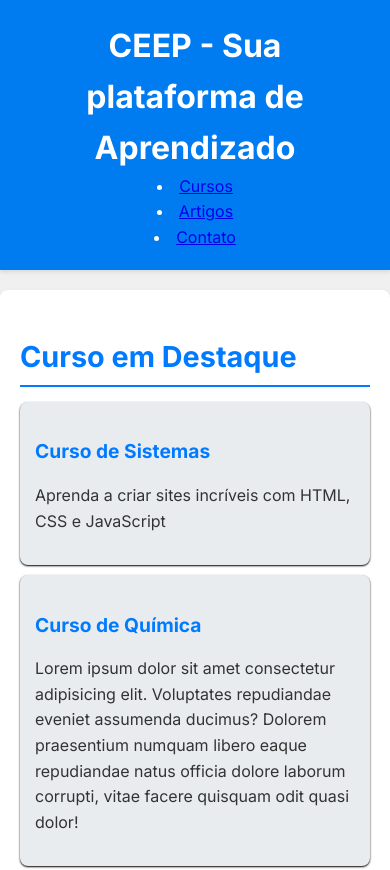
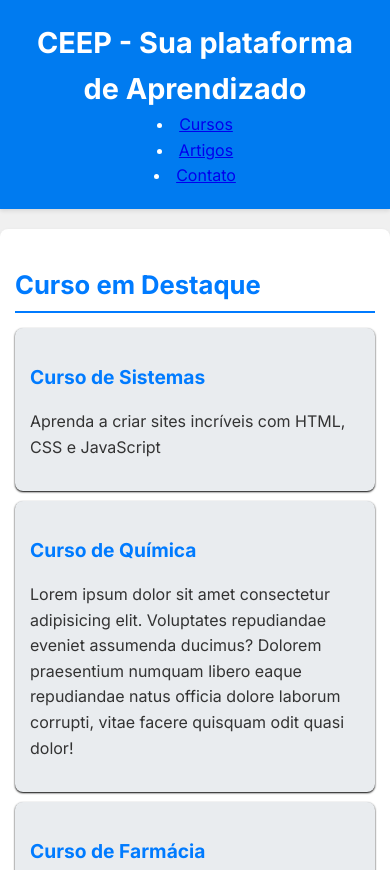
Before and after one commit to JoaoMarceloGuastala09/PaginaCEEP, a plain HTML site: page index.html in a window 390 px wide. Shown: the top 870 px of the page. Drawn offline with nearby package versions, Linux system fonts and the light colour scheme.

Commit message:
Add files via upload

```diff
--- a/style.css
+++ b/style.css
@@ -131,3 +131,21 @@ footer {
     border-top: 1px solid #495057;
 
 }
+
+@media(max-width: 768px){
+    header h1{
+        font-size: 1.8rem;
+    }
+
+    nav ul li {
+        margin: 0 10px;
+    }
+
+    main {
+        padding: 15px;
+    }
+
+    section h2 {
+         font-size: 1.6rem;
+    }
+}
```
Also changed, not shown: index.html (line endings or trailing spaces).
